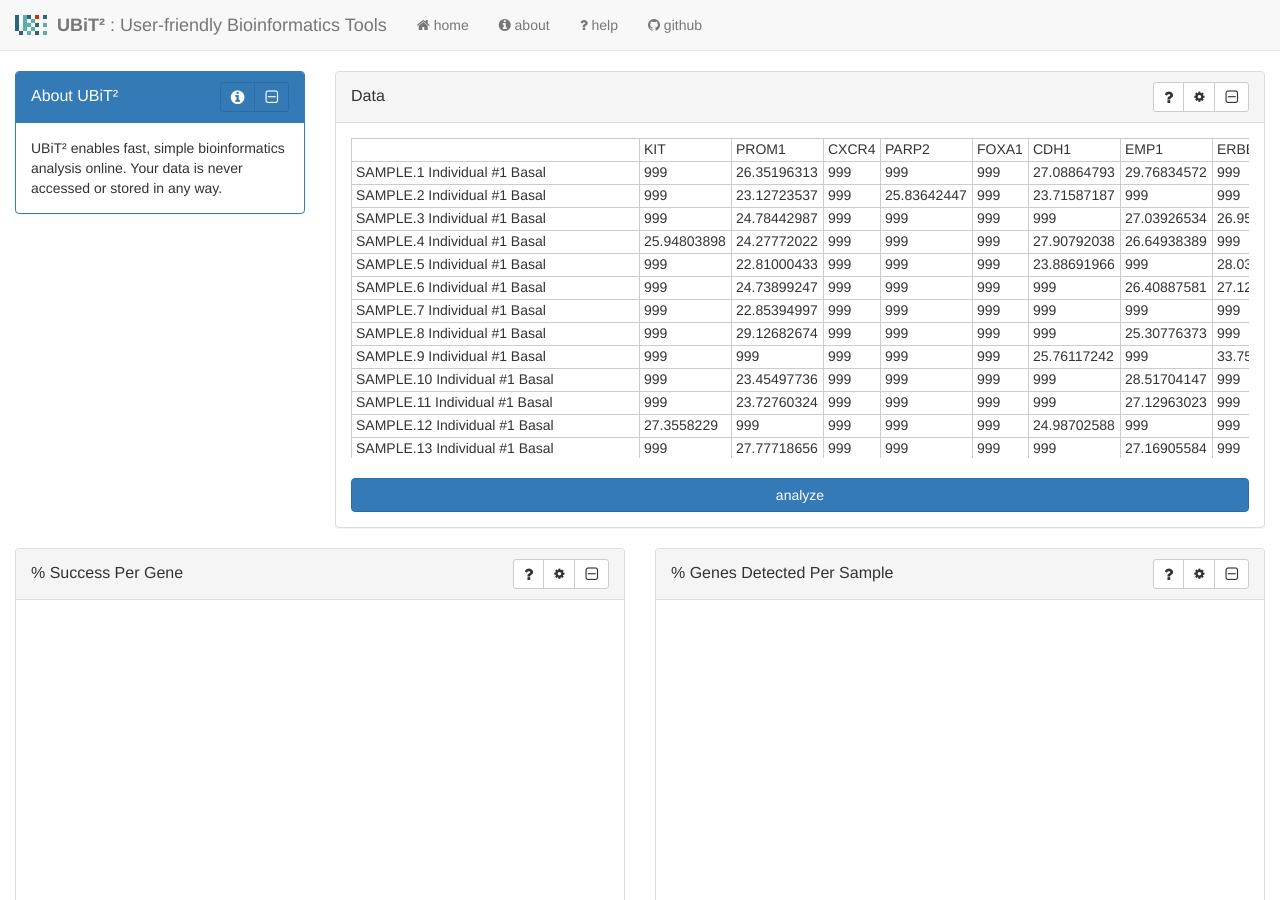
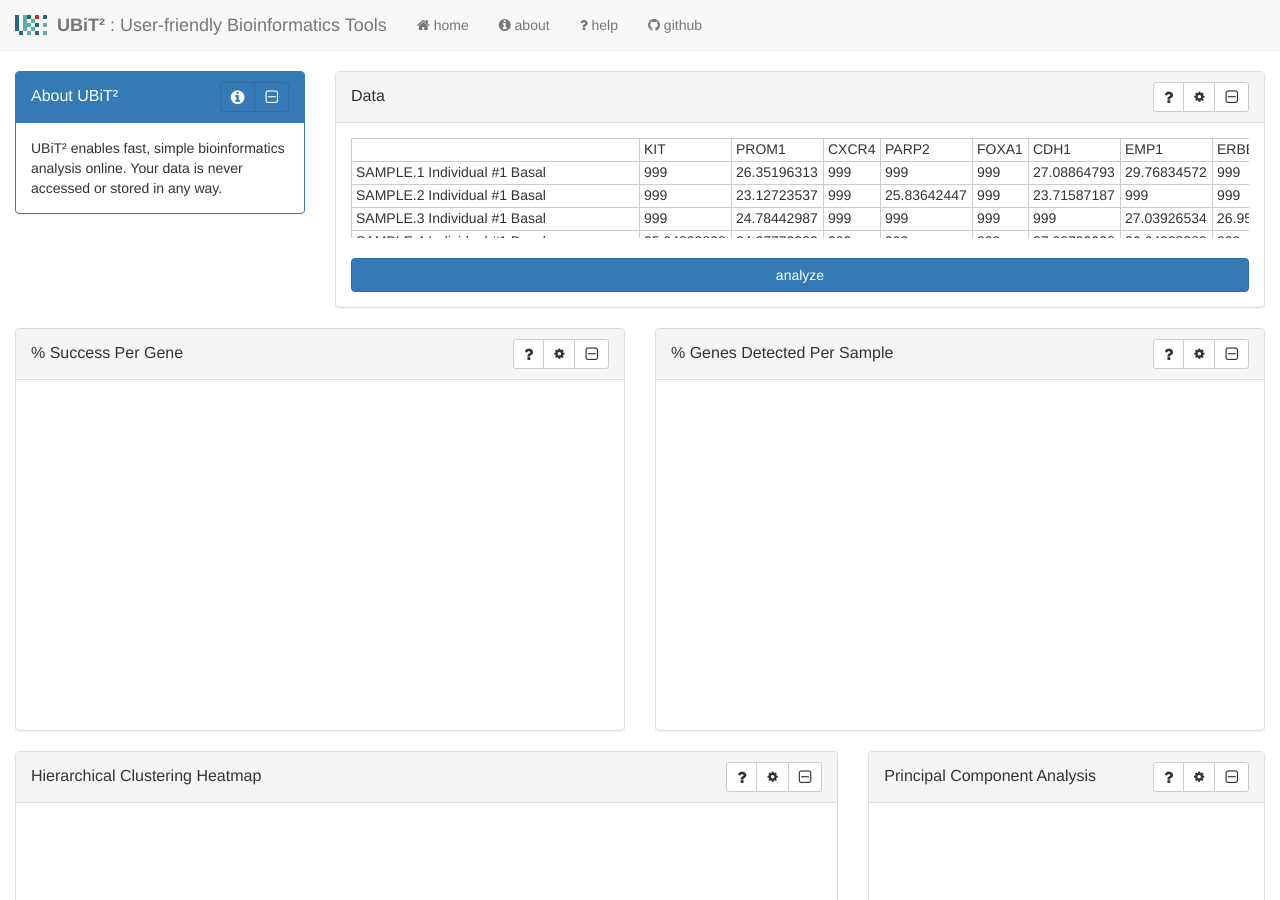
Before and after one commit to JEFworks/ubit2, a Jekyll site: the page built from index.html, in a window 1280 px wide and 900 px high. Built offline with Jekyll 4.4.1, drawn with Linux system fonts in a browser that asks for light colours; a script that is not in the unit is left out; some of the changed lines change nothing that is shown.

Commit message:
Fix handsontable integration

```diff
--- a/index.html
+++ b/index.html
@@ -67,7 +67,9 @@
 	  </div>
 	</div>
 	<div class="panel-body collapse in" id="dataClose">
-	  <div id="incsv" class="hot handsontable"></div>
+	  <div style="height:100px; overflow: scroll">
+	    <div id="incsv" class="hot handsontable"></div>
+	  </div>
 	  <br>
 	  <button type="button" id="inbut" class="btn btn-primary btn-block">analyze</button>
 	</div>
--- a/js/ubit2.js
+++ b/js/ubit2.js
@@ -64,12 +64,16 @@
 	row = dataInit[i]
 	var dataPoint = [];
 	dataPoint['name'] = row[0];
-	    for(var j = 1; j < row.length; j++) {
-		if(row[j].length !== 0) {
+	for(var j = 1; j < row.length; j++) {
+	    if(row[j].length !== 0) {
+		if(row[j] != "") {
 		    dataPoint.push({name:colNames[j].trim(),value: parseFloat(row[j])});
 		}
 	    }
-	rawData.push(dataPoint);
+	}
+	if(dataPoint.length !== 0) {
+	    rawData.push(dataPoint);
+	}
     }
     if(document.getElementById("transpose").checked) {
 	rowNames = rawData.map(function(d) { return d.name })
```
